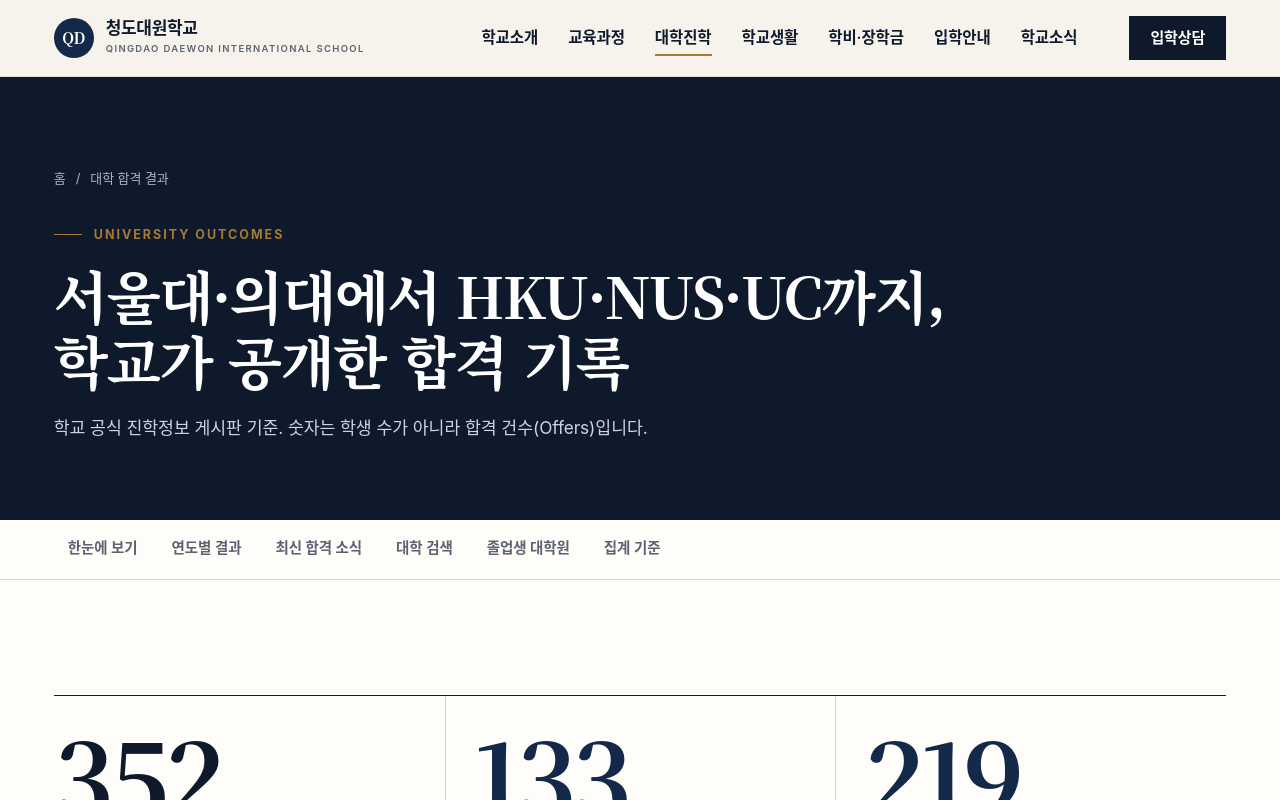
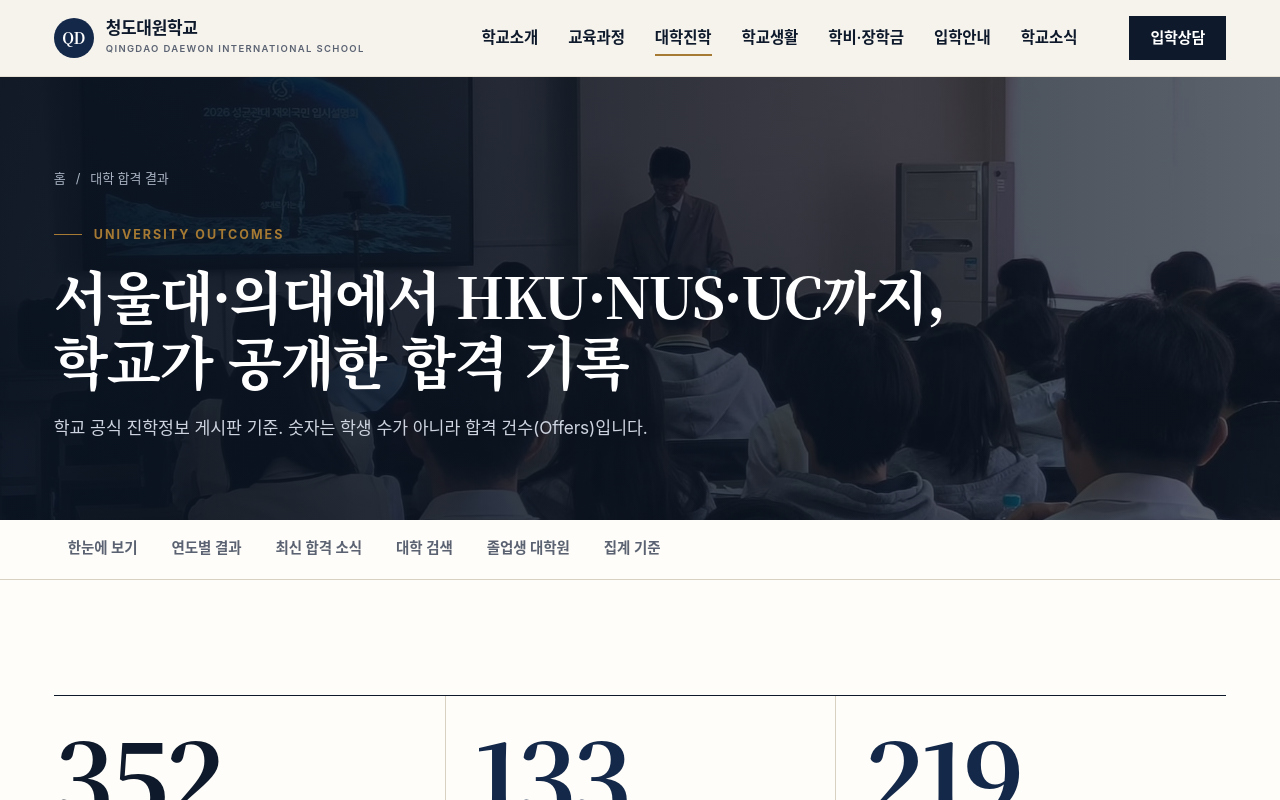
Before and after one commit to tnsuhak/qdis, a React (Vite) app: page /university-results in a window 1280 px wide. Shown: the top 800 px of the page. Built offline with nearby package versions, Linux system fonts and the light colour scheme; a web font is replaced by a local one.

Commit message:
Add real QDIS photo to university results header

```diff
--- a/src/pages/College.tsx
+++ b/src/pages/College.tsx
@@ -9,7 +9,7 @@ export function ResultsPage() {
   const overseas = cum.total - kr;
   return (
     <>
-      <PageHead crumb="대학 합격 결과" eyebrow="University Outcomes"
+      <PageHead crumb="대학 합격 결과" eyebrow="University Outcomes" photoId="seminar"
         title={<>서울대·의대에서 HKU·NUS·UC까지,<br />학교가 공개한 합격 기록</>}
         lede="학교 공식 진학정보 게시판 기준. 숫자는 학생 수가 아니라 합격 건수(Offers)입니다." />
       <Toc items={[['summary', '한눈에 보기'], ['by-year', '연도별 결과'], ['latest', '최신 합격 소식'], ['search', '대학 검색'], ['alumni', '졸업생 대학원'], ['method', '집계 기준']]} />
```
